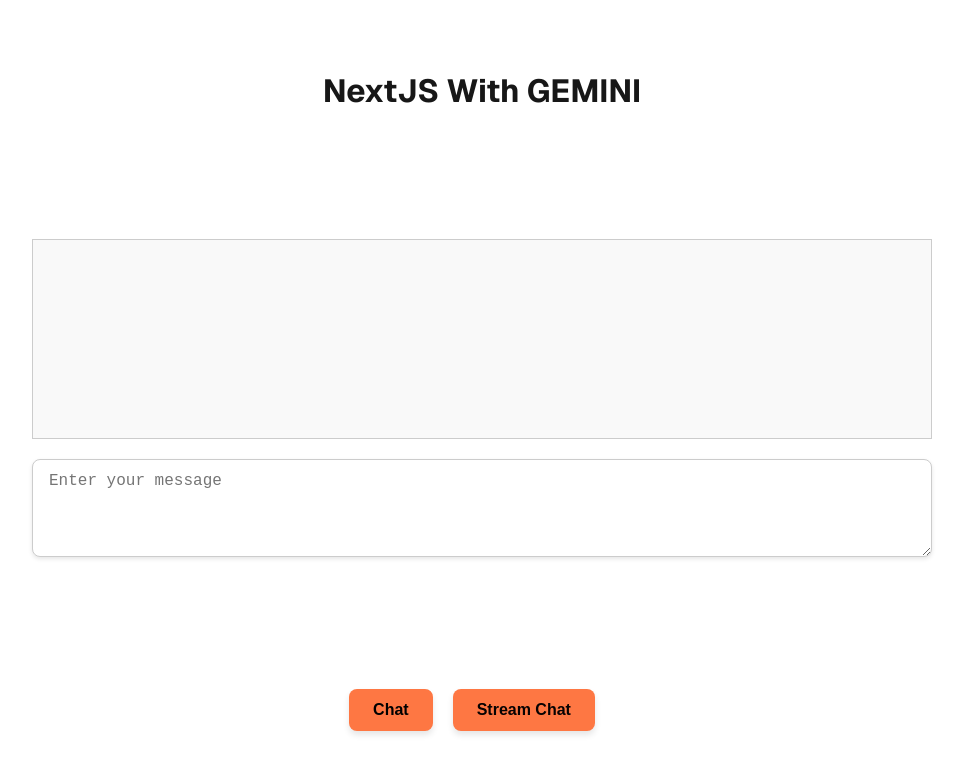
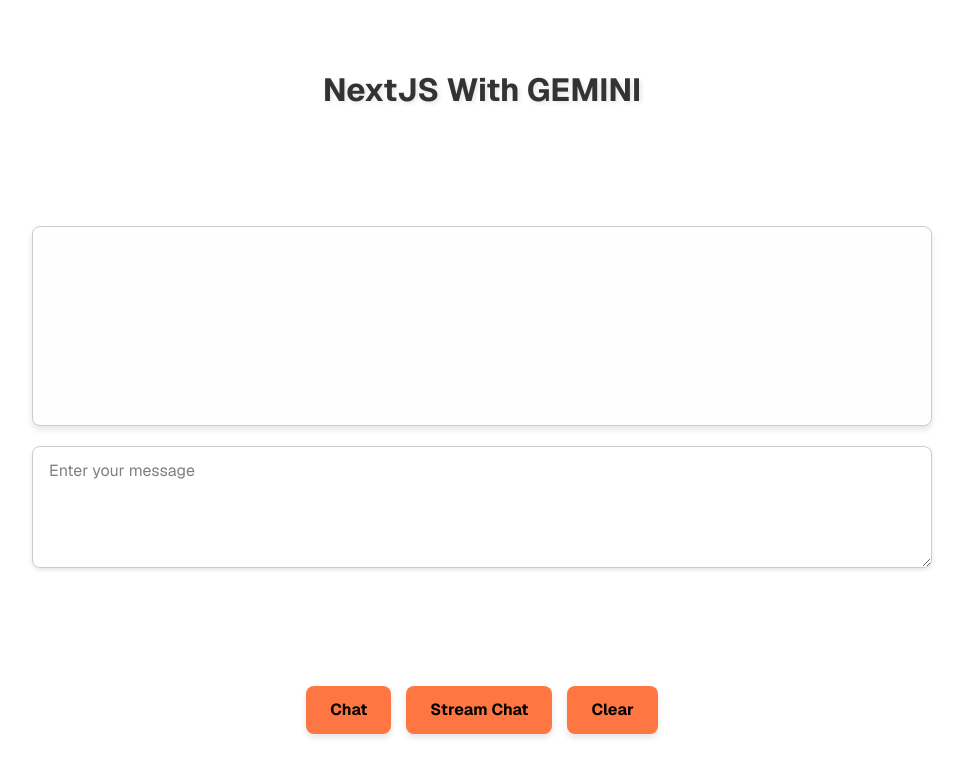
Before and after one commit to soham408/AIwithNextJS, a Next.js app: page / in a window 1280 px wide. Shown: the top 776 px of the page, without its empty margins (158-1121 px from the left). Built offline with nearby package versions, Linux system fonts and the light colour scheme.

Commit message:
update 1.1

```diff
--- a/app/globals.css
+++ b/app/globals.css
@@ -1,3 +1,5 @@
+@import "tailwindcss";
+
 :root {
   --background: #ffffff;
   --foreground: #171717;
--- a/app/page.js
+++ b/app/page.js
@@ -1,20 +1,27 @@
 "use client"
 
-import Image from "next/image";
 import styles from "./page.module.css";
-import { useEffect, useState } from "react";
+import { useState } from "react";
 
 export default function Home() {
 
   const [message, setMessage] = useState("");
   const [response, setResponse] = useState("");
-const [streaming, setStreaming] = useState("");
-const [loading, setLoading] = useState("");
+  const [streaming, setStreaming] = useState(false);
+  const [loadingChat, setLoadingChat] = useState(false);
+  const [loadingStream, setLoadingStream] = useState(false);
   const [streamResponse, setStreamResponse] = useState("");
 
+  const clearTextArea = () => {
+  setMessage("");
+  setResponse("");
+  setStreamResponse("");
+};
+
+
   const handleChat = async () => {
-  setLoading(true)
-  setResponse("")
+    setLoadingChat(true);
+    setResponse("");
 
     try {
       const res = await fetch("/api/chat", {
@@ -22,99 +29,98 @@
         headers: {
           "Content-Type": "application/json"
         },
-      body: JSON.stringify({message})
-    })
+        body: JSON.stringify({ message })
+      });
 
-    const data = await res.json()
-    setResponse(data.response)
+      const data = await res.json();
+      setResponse(data.response);
 
     } catch (error) {
-    setResponse("Error: " + error.message)
+      setResponse("Error: " + error.message);
     }
 
-  setResponse(false)
-
+    setLoadingChat(false);
   };
 
   const handleStreamChat = async () => {
-  setStreaming(true)
-  setStreamResponse("")
+    setLoadingStream(true);
+    setStreaming(true);
+    setStreamResponse("");
 
     try {
       const res = await fetch("/api/chat-stream", {
         method: "POST",
-      headers: {"Content-Type": "application/json"},
-      body: JSON.stringify({message})
-    })
+        headers: { "Content-Type": "application/json" },
+        body: JSON.stringify({ message })
+      });
 
-    const reader = res.body.getReader()
-    const decoder = new TextDecoder()
+      const reader = res.body.getReader();
+      const decoder = new TextDecoder();
 
-    while(true){
-    const {done, value} = await reader.read()
-      if(done){
+      while (true) {
+        const { done, value } = await reader.read();
+        if (done) {
           break;
         }
-      const chunk = decoder.decode(value)
-      const lines = chunk.split("\n")
+        const chunk = decoder.decode(value);
+        const lines = chunk.split("\n");
 
-      for(const line of lines){
-        if(line.startsWith("data: ")){
-          const data = JSON.parse(line.slice(6))
-          setStreamResponse((prev) => prev + data.content)
+        for (const line of lines) {
+          if (line.startsWith("data: ")) {
+            const data = JSON.parse(line.slice(6));
+            setStreamResponse((prev) => prev + data.content);
+          }
         }
       }
 
-    }
     } catch (error) {
       setStreamResponse("Error: " + error.message);
     }
-  setLoading(false)
-}
+
+    setStreaming(false);
+    setLoadingStream(false);
+  };
 
   return (
     <div className={styles.page}>
-      <h1>NextJS With GEMINI </h1>
+      <div
+      style={{
+        fontSize: "32px",
+        fontWeight: "bold",
+        color: "#333",
+        textAlign: "center",
+        textShadow: "2px 2px 4px rgba(0, 0, 0, 0.1)"
+      }}
+      >
+        NextJS With GEMINI
+      </div>
       <div>
-
         <div
           style={{
             width: "900px",
             height: "200px",
             overflowY: "auto",
-         padding: "10px",
+            padding: "12px 16px",
             marginBottom: "20px",
             border: "1px solid #ccc",
-        //  borderRadius: "8px",
-         backgroundColor: "#f9f9f9",
+            borderRadius: "8px",
+            backgroundColor: "#fefefe",
+            boxShadow: "0 4px 6px rgba(0, 0, 0, 0.1)",
             whiteSpace: "pre-wrap",
             fontSize: "14px",
-
+            color: "#333",
+            lineHeight: "1.5",
+            fontFamily: "'Segoe UI', Tahoma, Geneva, Verdana, sans-serif",
+            transition: "box-shadow 0.3s ease-in-out, border-color 0.3s ease-in-out",
           }}
         >
           {streamResponse}
           {response}
 
-
         </div>
 
-       {/* <div
-      style={{
-         width: "900px",
-         height: "200px",
-         overflowY: "auto",
-         padding: "10px",
-         margin: "20px 0",
-         border: "1px solid #ccc",
-         borderRadius: "8px",
-         backgroundColor: "#f9f9f9",
-         whiteSpace: "pre-wrap",
-         fontSize: "14px",
-      }}
-      >
-      {streamResponse}
-      </div> */}
         <textarea
+          id="textArea"
           value={message}
           onChange={(e) => setMessage(e.target.value)}
           placeholder="Enter your message"
@@ -134,11 +140,34 @@
           onFocus={(e) => e.target.style.borderColor = "#007BFF"}
           onBlur={(e) => e.target.style.borderColor = "#ccc"}
         />
-
-
       </div>
 
       <div>
+        <button
+          onClick={handleChat}
+          style={{
+            padding: "12px 24px",
+            backgroundColor: "#FE7743",
+            color: "#070202ff",
+            border: "none",
+            borderRadius: "8px",
+            fontSize: "16px",
+            fontWeight: "bold",
+            cursor: "pointer",
+            margin: "15px",
+            boxShadow: "0 4px 6px rgba(0, 0, 0, 0.1)",
+            transition: "background-color 0.3s, transform 0.2s",
+          }}
+          onMouseEnter={(e) => {
+            e.target.style.transform = "scale(1.05)";
+          }}
+          onMouseLeave={(e) => {
+            e.target.style.transform = "scale(1)";
+          }}
+        >
+          {loadingChat ? "Loading..." : "Chat"}
+        </button>
+
         <button
           onClick={handleStreamChat}
           style={{
@@ -154,48 +183,45 @@
             transition: "background-color 0.3s, transform 0.2s",
           }}
           onMouseEnter={(e) => {
-            // e.target.style.backgroundColor = "#665842ff";
-            e.target.style.transform = "scale(1.05)";
-          }}
-          onMouseLeave={(e) => {
-            // e.target.style.backgroundColor = "#665842ff";
-            e.target.style.transform = "scale(1)";
-          }}
->
-          {loading ? "Loading..." : "Chat"}
-        </button>
-
-
-        <button
-          onClick={handleChat}
-          style={{
-            padding: "12px 24px",
-            backgroundColor: "#FE7743",
-            color: "#070202ff",
-            border: "none",
-            borderRadius: "8px",
-            fontSize: "16px",
-            fontWeight: "bold",
-            cursor: "pointer",
-            margin: "20px",
-            boxShadow: "0 4px 6px rgba(0, 0, 0, 0.1)",
-            transition: "background-color 0.3s, transform 0.2s",
-          }}
-          onMouseEnter={(e) => {
             e.target.style.transform = "scale(1.05)";
           }}
           onMouseLeave={(e) => {
             e.target.style.transform = "scale(1)";
           }}
         >
-          {loading ? "Loading..." : "Stream Chat"}
+          {loadingStream ? "Loading..." : "Stream Chat"}
         </button>
 
+          <button
+          style={{
+            padding: "12px 24px",
+            backgroundColor: "#FE7743",
+            color: "#000",
+            border: "none",
+            borderRadius: "8px",
+            fontSize: "16px",
+            fontWeight: "bold",
+            cursor: "pointer",
+            margin: "15px",
+            boxShadow: "0 4px 6px rgba(0, 0, 0, 0.1)",
+            transition: "background-color 0.3s, transform 0.2s",
+          }}
+
+          onClick={clearTextArea}
+          onMouseEnter={(e) => {
+          e.target.style.transform = "scale(1.05)";
+        }}
+        onMouseLeave={(e) => {
+          e.target.style.transform = "scale(1)";
+
+          }}
+
+
+          > Clear
+
+        </button>
 
       </div>
-
-
-
     </div>
   );
 }
--- a/package.json
+++ b/package.json
@@ -10,10 +10,13 @@
   "dependencies": {
     "@google/genai": "^1.17.0",
     "@google/generative-ai": "^0.24.1",
+    "@tailwindcss/postcss": "^4.1.13",
     "next": "15.5.2",
     "openai": "^5.19.1",
+    "postcss": "^8.5.6",
     "react": "19.1.0",
-    "react-dom": "19.1.0"
+    "react-dom": "19.1.0",
+    "tailwindcss": "^4.1.13"
   },
   "devDependencies": {
     "@types/node": "24.3.1",
--- /dev/null
+++ b/postcss.config.mjs
@@ -0,0 +1,7 @@
+const config = {
+  plugins: {
+    "@tailwindcss/postcss": {},
+  },
+};
+
+export default config;
```
Also changed, not shown: 2 other files (tests, documents, lock files or other folders). Lines whose indentation alone changed are shown as unchanged.
